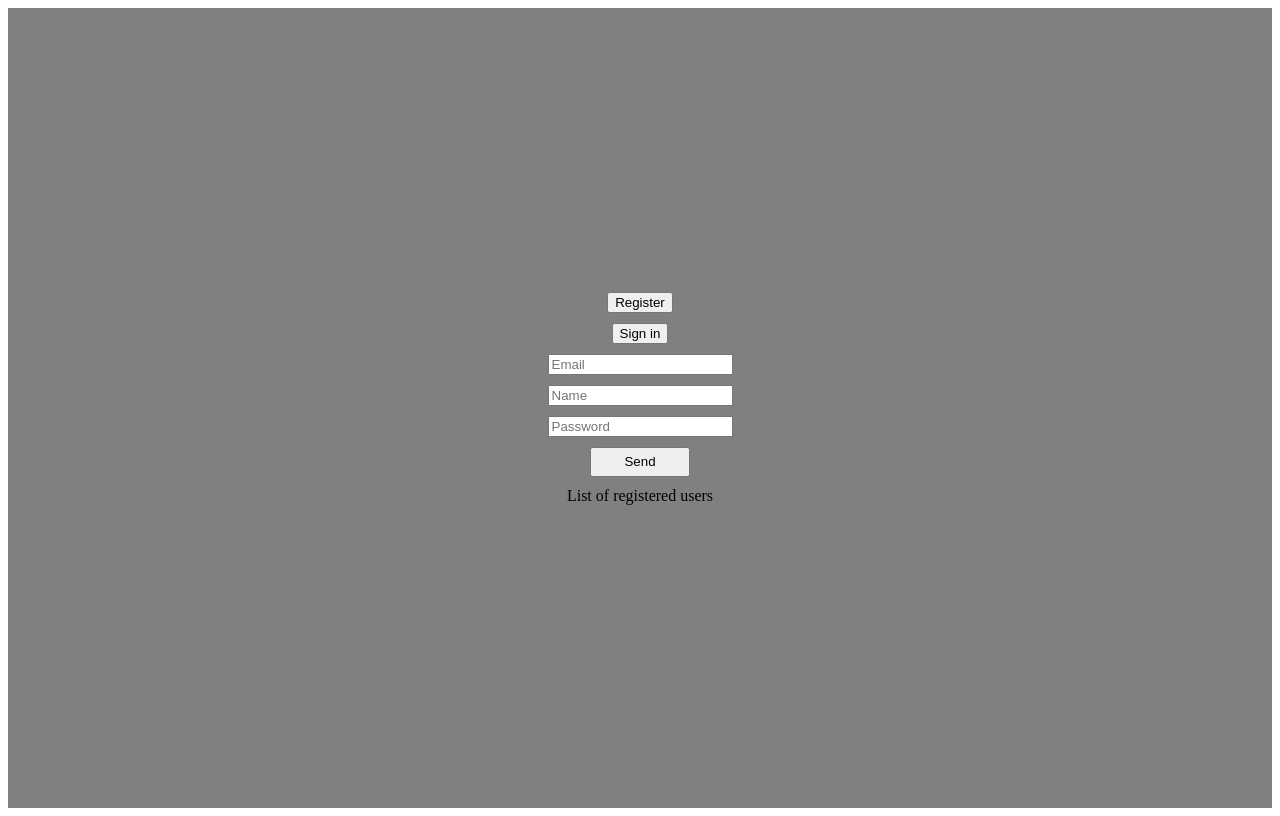
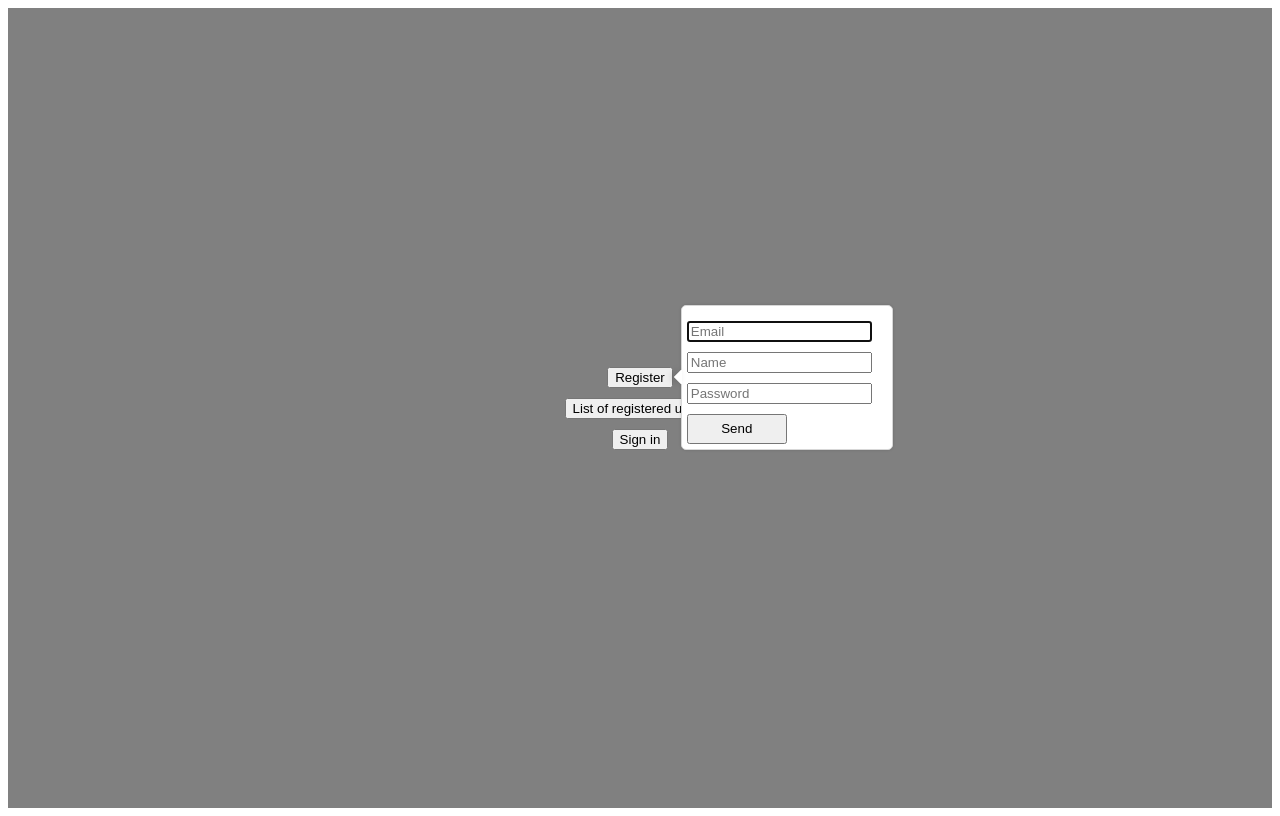
Before and after one commit to arri1/nefu-backend-2023-autumn, a React (Create React App) app in the folder InnokentievLukovtsev/test-front/: page / in a window 1280 px wide. Both pictures are taken after a click on the button "Register". Built offline with nearby package versions, Linux system fonts and the light colour scheme.

Commit message:
added popup

```diff
--- a/InnokentievLukovtsev/test-front/src/App.js
+++ b/InnokentievLukovtsev/test-front/src/App.js
@@ -1,5 +1,7 @@
 import { useQuery, gql, useMutation } from "@apollo/client";
 import React, { useState } from "react";
+import Popup from "reactjs-popup";
+import "reactjs-popup/dist/index.css";
 
 const FIND_MANY_USER = gql`
   query FindManyUser {
@@ -24,10 +26,6 @@ const App = () => {
   const [password, setPassword] = useState("");
   const [name, setName] = useState("");
 
-  const [show, setShow] = useState(false);
-  const handleClose = () => setShow(false);
-  const handleShow = () => setShow(true);
-
   const { loading, error, data, refetch } = useQuery(FIND_MANY_USER);
   const [
     createUser,
@@ -50,9 +48,10 @@ const App = () => {
         background: "grey"
       }}
     >
-      <button>Register</button>
-      <button style={{ marginTop: 10 }}>Sign in</button>
-      <input placeholder={"Email"} style={{ marginTop: 10 }} value={email} onChange={(e) => setEmail(e.target.value)} />
+      <Popup trigger={<button className="button"> Register </button>} position="right center">
+        <div>
+          <input placeholder={"Email"} style={{ marginTop: 10 }} value={email}
+                 onChange={(e) => setEmail(e.target.value)} />
           <input placeholder={"Name"} value={name} onChange={e => setName(e.target.value)} style={{ marginTop: 10 }} />
           <input placeholder={"Password"} type={"password"}
                  value={password}
@@ -82,13 +81,20 @@ const App = () => {
             }}
           >Send
           </button>
-      <div style={{ marginTop: 10 }}>List of registered users</div>
-      <div style={{ marginTop: 20 }}>
+        </div>
+      </Popup>
+
+      <Popup trigger={<button style={{marginTop: 10}}> List of registered users </button>} position="right center">
+        <div>
           {!loading &&
             data?.findManyUser?.map((item) => {
               return <div key={item.id}>{item.email}</div>;
             })}
         </div>
+      </Popup>
+
+      <button style={{ marginTop: 10 }}>Sign in</button>
+
     </div>
   );
 };
```
Lines whose indentation alone changed are shown as unchanged.
